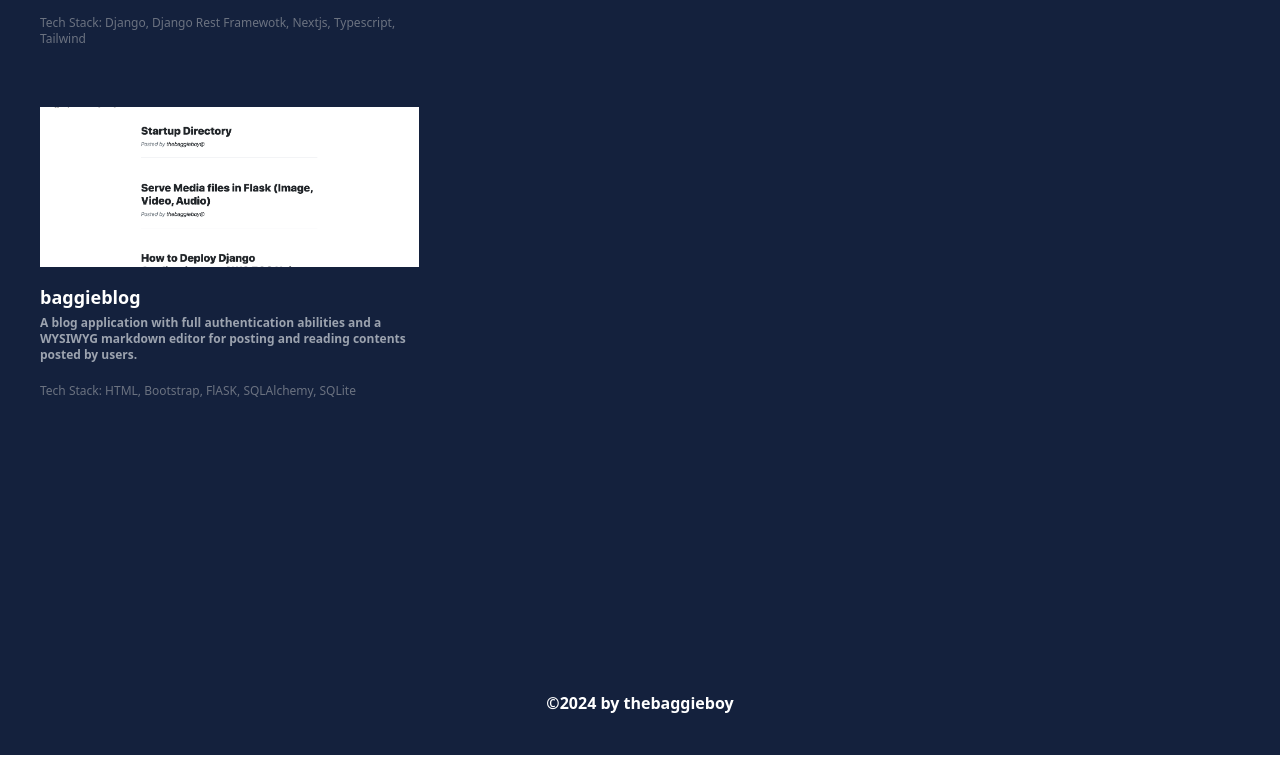
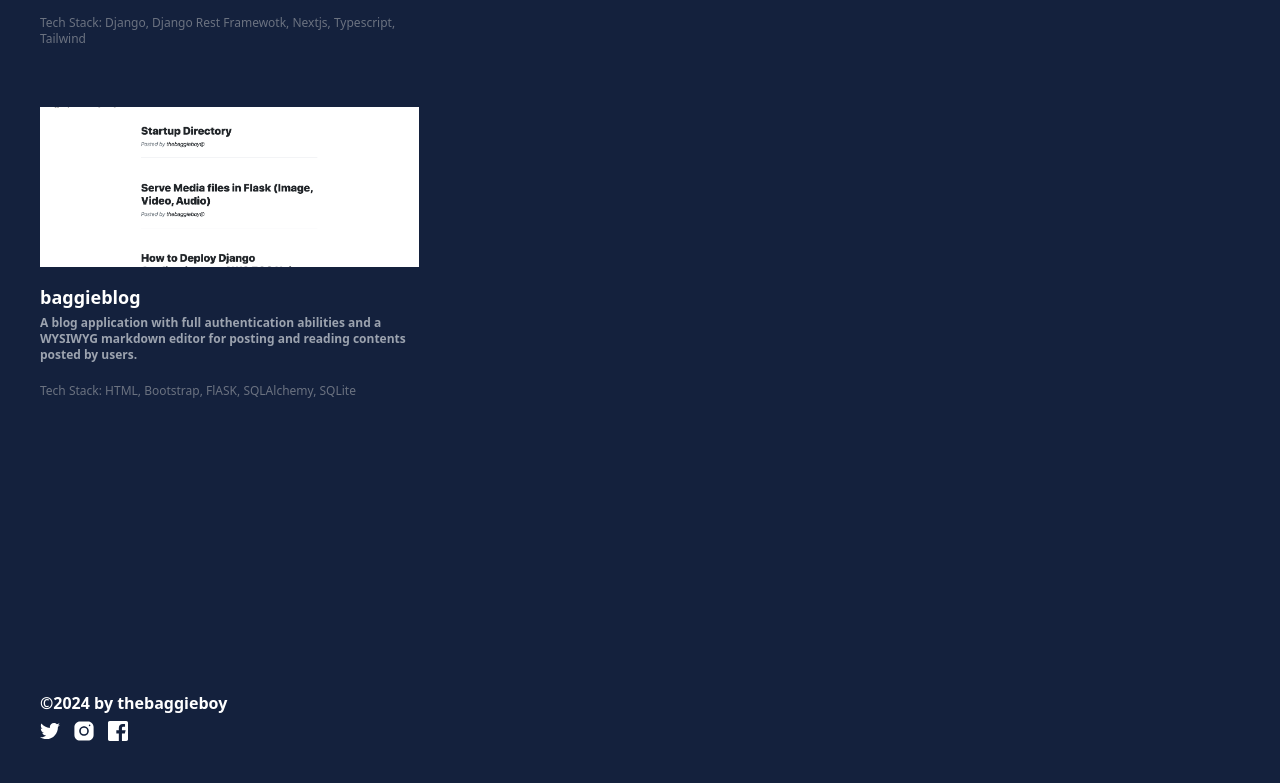
Before and after one commit to thebaggieboy/thebaggieboy.github.io, a Next.js app: page /portfolio in a window 1280 px wide. Shown: the part 733-1516 px from the top of the page. Before the commit the page ends 1488 px from the top, so only its background shows below. Built offline with nearby package versions, Linux system fonts and the light colour scheme.

Commit message:
portfolio redesign

```diff
--- a/components/Footer.tsx
+++ b/components/Footer.tsx
@@ -1,7 +1,35 @@
 export default function Footer(){
     return(
         <div className="p-10">
-            <p className="text-center text-white font-bold">&copy;2024 by thebaggieboy</p>
+            <p className=" text-white font-bold">&copy;2024 by thebaggieboy</p>
+            <div  className=" text-white font-bold">
+
+      <div class="flex items-center mt-1 space-x-3">
+        <a href="/" class="text-white  transition-colors duration-300 hover:text-deep-purple-accent-400">
+          <svg viewBox="0 0 24 24" fill="currentColor" class="h-5">
+            <path
+              d="M24,4.6c-0.9,0.4-1.8,0.7-2.8,0.8c1-0.6,1.8-1.6,2.2-2.7c-1,0.6-2,1-3.1,1.2c-0.9-1-2.2-1.6-3.6-1.6 c-2.7,0-4.9,2.2-4.9,4.9c0,0.4,0,0.8,0.1,1.1C7.7,8.1,4.1,6.1,1.7,3.1C1.2,3.9,1,4.7,1,5.6c0,1.7,0.9,3.2,2.2,4.1 C2.4,9.7,1.6,9.5,1,9.1c0,0,0,0,0,0.1c0,2.4,1.7,4.4,3.9,4.8c-0.4,0.1-0.8,0.2-1.3,0.2c-0.3,0-0.6,0-0.9-0.1c0.6,2,2.4,3.4,4.6,3.4 c-1.7,1.3-3.8,2.1-6.1,2.1c-0.4,0-0.8,0-1.2-0.1c2.2,1.4,4.8,2.2,7.5,2.2c9.1,0,14-7.5,14-14c0-0.2,0-0.4,0-0.6 C22.5,6.4,23.3,5.5,24,4.6z"
+            ></path>
+          </svg>
+        </a>
+        <a href="/" class="text-white  transition-colors duration-300 hover:text-deep-purple-accent-400">
+          <svg viewBox="0 0 30 30" fill="currentColor" class="h-6">
+            <circle cx="15" cy="15" r="4"></circle>
+            <path
+              d="M19.999,3h-10C6.14,3,3,6.141,3,10.001v10C3,23.86,6.141,27,10.001,27h10C23.86,27,27,23.859,27,19.999v-10   C27,6.14,23.859,3,19.999,3z M15,21c-3.309,0-6-2.691-6-6s2.691-6,6-6s6,2.691,6,6S18.309,21,15,21z M22,9c-0.552,0-1-0.448-1-1   c0-0.552,0.448-1,1-1s1,0.448,1,1C23,8.552,22.552,9,22,9z"
+            ></path>
+          </svg>
+        </a>
+        <a href="/" class="text-white  transition-colors duration-300 hover:text-deep-purple-accent-400">
+          <svg viewBox="0 0 24 24" fill="currentColor" class="h-5">
+            <path
+              d="M22,0H2C0.895,0,0,0.895,0,2v20c0,1.105,0.895,2,2,2h11v-9h-3v-4h3V8.413c0-3.1,1.893-4.788,4.659-4.788 c1.325,0,2.463,0.099,2.795,0.143v3.24l-1.918,0.001c-1.504,0-1.795,0.715-1.795,1.763V11h4.44l-1,4h-3.44v9H22c1.105,0,2-0.895,2-2 V2C24,0.895,23.105,0,22,0z"
+            ></path>
+          </svg>
+        </a>
+      </div>
+      </div>
+
 
         </div>
     )
```
